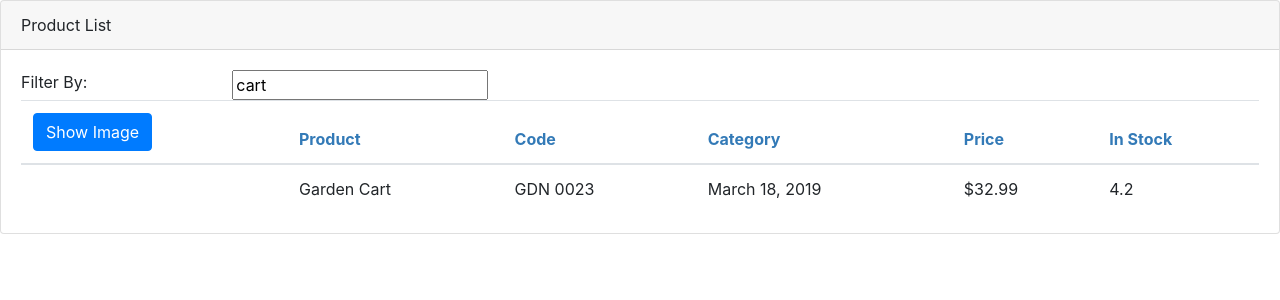
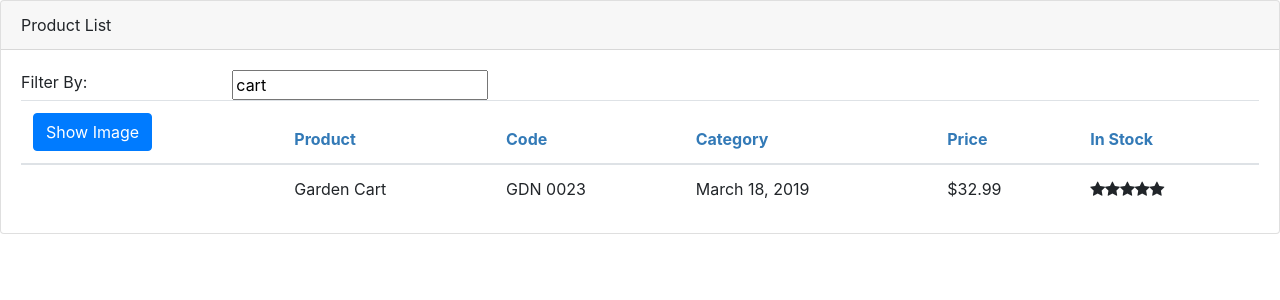
Before and after one commit to brookhutchinson/apm, an Angular app: page / in a window 1280 px wide. Shown: the top 300 px of the page. Built offline with nearby package versions, Linux system fonts and the light colour scheme.

Commit message:
Create StartComponent Render StarComponent inside ProductListComponent

```diff
--- a/src/app/modules/product/components/product-list/product-list.component.html
+++ b/src/app/modules/product/components/product-list/product-list.component.html
@@ -34,7 +34,7 @@
             <td>{{ product.productCode | uppercase | convertToSpaces:'-' }}</td>
             <td>{{ product.releaseDate }}</td>
             <td>{{ product.price | currency:'USD':'symbol':'1.2-2' }}</td>
-            <td>{{ product.starRating }}</td>
+            <td><star></star></td>
           </tr>
         </tbody>
       </table>
--- /dev/null
+++ b/src/app/modules/shared/components/star/star.component.html
@@ -0,0 +1,9 @@
+<div class="crop" [style.width.px]="starWidth" [title]="rating">
+  <div style="width: 75px">
+    <span class="fa fa-star"></span>
+    <span class="fa fa-star"></span>
+    <span class="fa fa-star"></span>
+    <span class="fa fa-star"></span>
+    <span class="fa fa-star"></span>
+  </div>
+</div><!-- /.crop -->
--- /dev/null
+++ b/src/app/modules/shared/components/star/star.component.scss
@@ -0,0 +1,6 @@
+.crop {
+  overflow: hidden;
+}
+div {
+  cursor: pointer;
+}
--- /dev/null
+++ b/src/app/modules/shared/components/star/star.component.ts
@@ -0,0 +1,19 @@
+// components
+import { Component, OnChanges } from '@angular/core';
+
+@Component({
+  selector: 'star',
+  templateUrl: './star.component.html',
+  styleUrls: ['./star.component.scss']
+})
+export class StarComponent implements OnChanges {
+  rating: number = 4;
+  starWidth: number;
+
+  constructor() {}
+
+  ngOnChanges() {
+    // set star width value in px using rating
+    this.starWidth = this.rating * 75 / 5;
+  }
+}
```
Also changed, not shown: src/app/modules/shared/shared.module.ts (+7 -0 lines), 1 other file (tests, documents, lock files or other folders).
